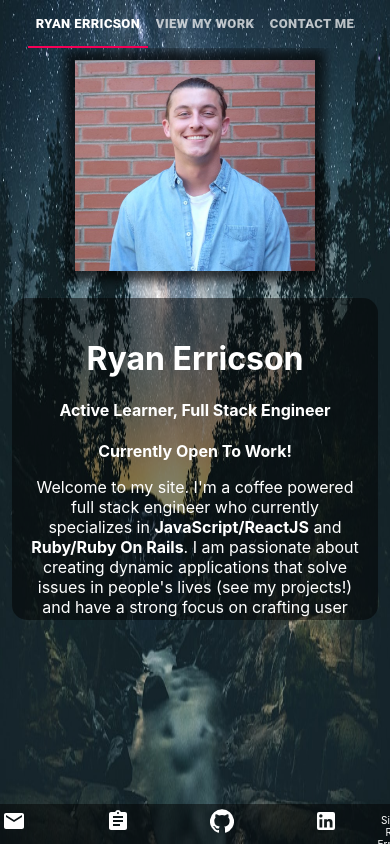
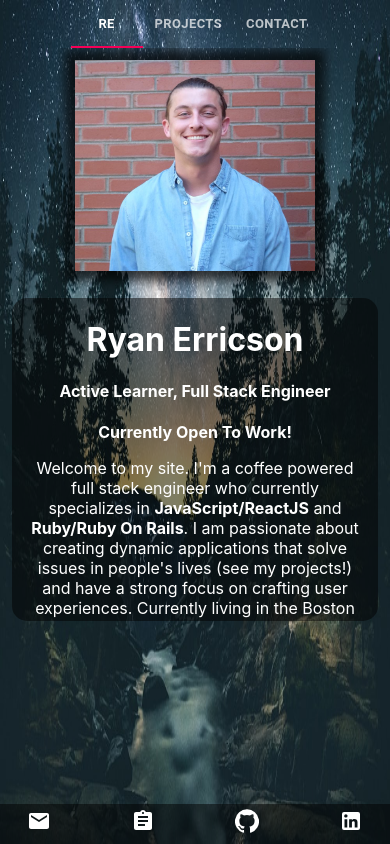
Before and after one commit to rickySONZ/rickySONZ.github.io, a React (Create React App) app: page / in a window 390 px wide. Built offline with nearby package versions, Linux system fonts and the light colour scheme.

Commit message:
Made margin changes to divs

```diff
--- a/public/index.html
+++ b/public/index.html
@@ -3,7 +3,7 @@
   <head>
     <meta charset="utf-8" />
     <link rel="icon" href="%PUBLIC_URL%/linkedin_pic_21.png" />
-    <meta name="viewport" content="width=device-width, initial-scale=1" />
+    <meta name="viewport" content="width=device-width, initial-scale=1, viewport-fit=cover">
     <meta name="theme-color" content="#000000" />
     <meta
       name="description"
--- a/src/App.css
+++ b/src/App.css
@@ -85,6 +85,20 @@ a {
 border-radius: 15px;
 -moz-border-radius: 15px;
 }
+.sidebar {
+  grid-column: 2/3;
+  overflow-y: scroll;
+  margin: auto 3%;
+  height: 75%;
+  align-items: center;
+  right: 3%;
+  position: relative;
+  background-color: rgba(0, 0, 0, 0.5);
+
+border-radius: 15px;
+-moz-border-radius: 15px;
+max-height: 75%;
+}
 @keyframes fadeInOpacity {
     0% {
       opacity: 0;
@@ -111,6 +125,9 @@ border-radius: 15px;
 .nav-link span {
   color: white;
   font-weight: 900;
+}
+a.mini-nav-link {
+  display: none;
 }
 
 p {
@@ -143,20 +160,6 @@ p {
 
 .contact-div h1 {
   color: white;
-}
-
-.sidebar {
-  grid-column: 2/3;
-  overflow-y: scroll;
-  margin: auto 2%;
-  height: 75%;
-  right: 3%;
-  position: relative;
-  background-color: rgba(0, 0, 0, 0.5);
-  padding: 5%;
-border-radius: 15px;
--moz-border-radius: 15px;
-max-height: 75%;
 }
 
 img.profile-image {
@@ -231,13 +234,7 @@ svg {
 
   }
 
-  .sidebar {
-    grid-row: 2/3;
-    grid-column: 1/-1;
-    height: 30vh;
-    right: 0%;
-    overflow-y: scroll;
-  }
+
   img.profile-image{
     grid-row: 1/2;
     grid-column: 1/-1;
@@ -249,27 +246,48 @@ svg {
     grid-row: 1/2;
     grid-column: 1/-1;
     height: 35vh;
-
+    min-height: 120px;
+    margin: auto 3%;
   }
   .icon-div {
     grid-row: 2/3;
     grid-column: 1/-1;
     height: 40vh;
     right: 0%;
+    padding-top: 1px;
+    padding-bottom: 10%;
     overflow-y: scroll;
   }
-  .App{
-    width:100%;
+  .sidebar {
+    grid-row: 2/3;
+    grid-column: 1/-1;
+    height: 30vh;
+    right: 0%;
+    overflow-y: scroll;
+    padding-bottom: 10%;
   }
   a.nav-link {
     font-size: small;
     padding: 2%;
     min-width: 50px;
+    display: none;
+  }
+  a.mini-nav-link {
+    display:inline-flex;
+    color:white;
+    font-size: small;
+    font-weight: bolder;
+  }
+  body {
+    width: 100%;
   }
 
   .cards-container {
     padding-bottom: 13%;
   }
 
+  p#signature {
+    display: none;
+  }
 
 }
--- a/src/App.js
+++ b/src/App.js
@@ -33,7 +33,10 @@ function App() {
             <Tabs value={location.pathname} centered>
               <Tab label="RYAN ERRICSON" value="/" component={Link} to="/" className="nav-link" />
               <Tab label="View My Work" value="/portfolio" component={Link} to="/portfolio"  className="nav-link" />
-              <Tab value="/contact" label="Contact ME" component={Link} to="/contact"  className="nav-link" />
+              <Tab value="/contact" label="Contact Me" component={Link} to="/contact"  className="nav-link" />
+              <Tab label="RE" value="/" component={Link} to="/" className="mini-nav-link" />
+              <Tab label="Projects" value="/portfolio" component={Link} to="/portfolio"  className="mini-nav-link" />
+              <Tab value="/contact" label="Contact" component={Link} to="/contact"  className="mini-nav-link" />
             </Tabs>
             <Switch>
               <Route path="/about"component={About} />
--- a/src/components/BottomNav.js
+++ b/src/components/BottomNav.js
@@ -9,7 +9,7 @@ import { BottomNavigation, BottomNavigationAction, makeStyles } from '@material-
 
 const useStyles = makeStyles({
   root: {
-    width: 500,
+    width: 200,
   },
 });
 
@@ -28,7 +28,7 @@ export default function BottomNav() {
       <BottomNavigationAction label="My Resume" value="blog" href='https://docs.google.com/document/d/1ZjCeAa9b3zIcf_NtM4MHSYYGCDrMDpWAtaaE7U911tU/edit' target = "_blank" rel="noreferrer" className="bottom-nav-icon" icon={<AssignmentIcon />} />
       <BottomNavigationAction label="My Github" value="github" href="https://github.com/rickySONZ" target="_blank" rel="noreferrer" className ="bottom-nav-icon" icon={<GitHubIcon />} />
       <BottomNavigationAction label="My LinkedIn" value="folder" href="https://www.linkedin.com/in/ryan-erricson-992890113/" target="_blank" rel="noreferrer" className="bottom-nav-icon" icon={<LinkedInIcon />} />
-      <p >Site by Ryan Erricson</p>
+      <p id="signature">Site by Ryan Erricson</p>
     </BottomNavigation>
     </div>
   );
--- a/src/index.css
+++ b/src/index.css
@@ -10,6 +10,8 @@ body {
    display: grid;
   overflow: hidden;
   height: 100vh;
+  padding: env(safe-area-inset);
+
 
 }
 
```
